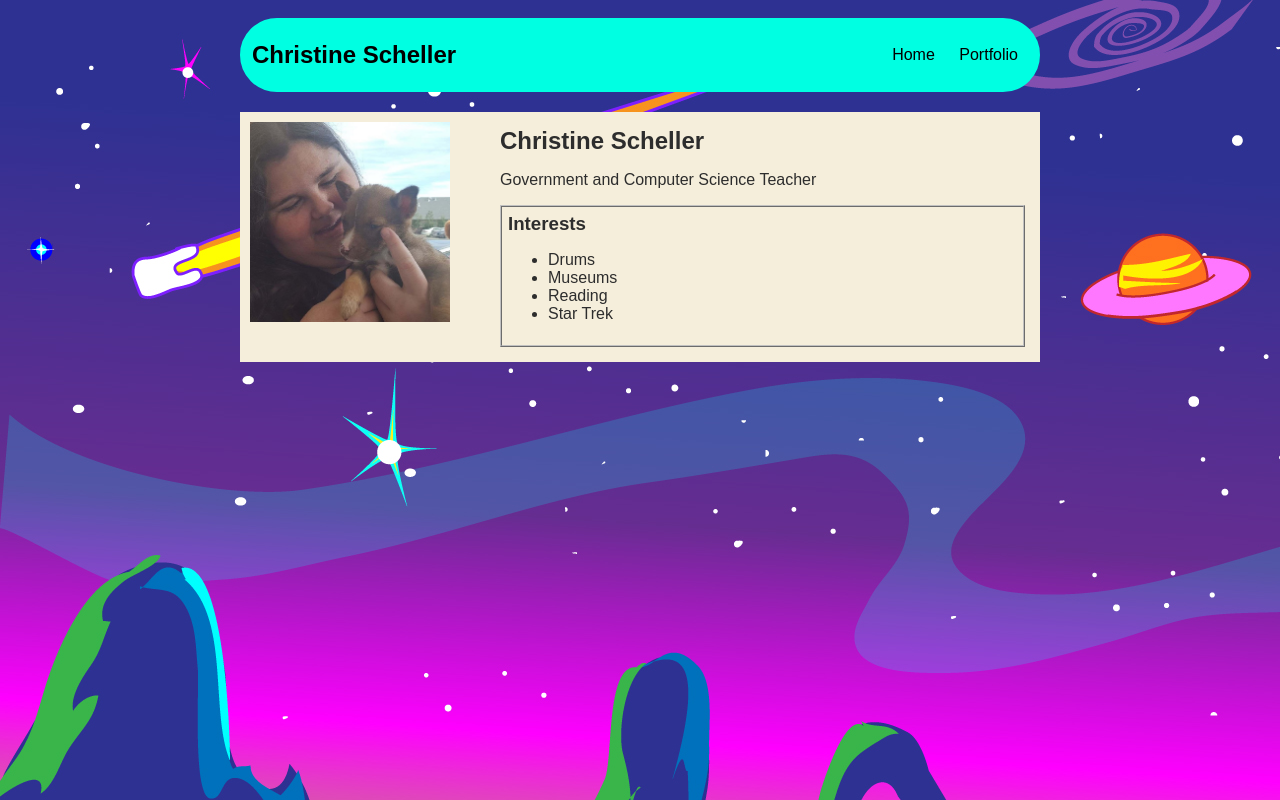
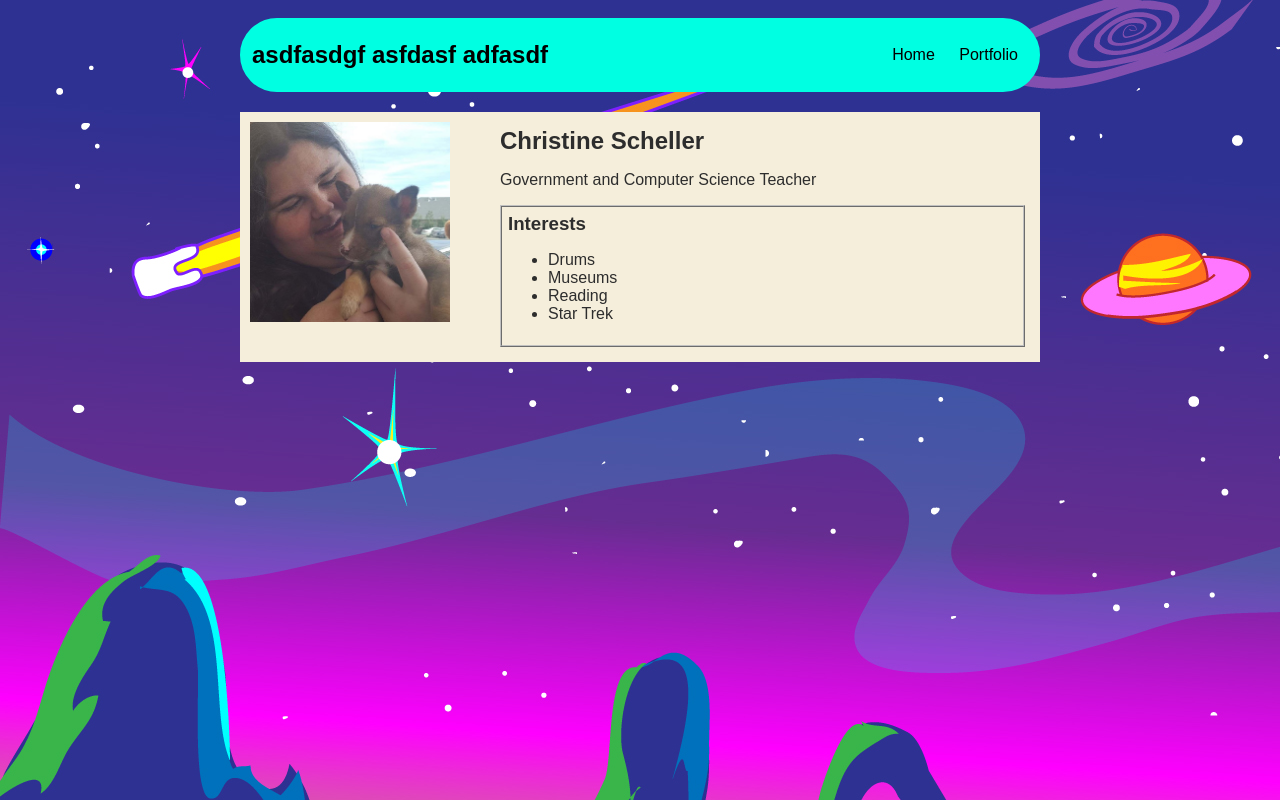
Before and after one commit to christinescheller2/christinescheller2.github.io, a plain HTML site: page index.html in a window 1280 px wide. Drawn offline with Linux system fonts and the light colour scheme.

Commit message:
changed the h1 to keyboard smash for the lulz

```diff
--- a/index.html
+++ b/index.html
@@ -75,7 +75,7 @@
         <!-- All content goes here -->
       <div id="all-contents">
           <nav>
-            <h1>Christine Scheller</h1>
+            <h1>asdfasdgf asfdasf adfasdf</h1>
             <ul id="nav-ul">
                 <li class="nav-li">
                     <a href="index.html">Home</a>
```
